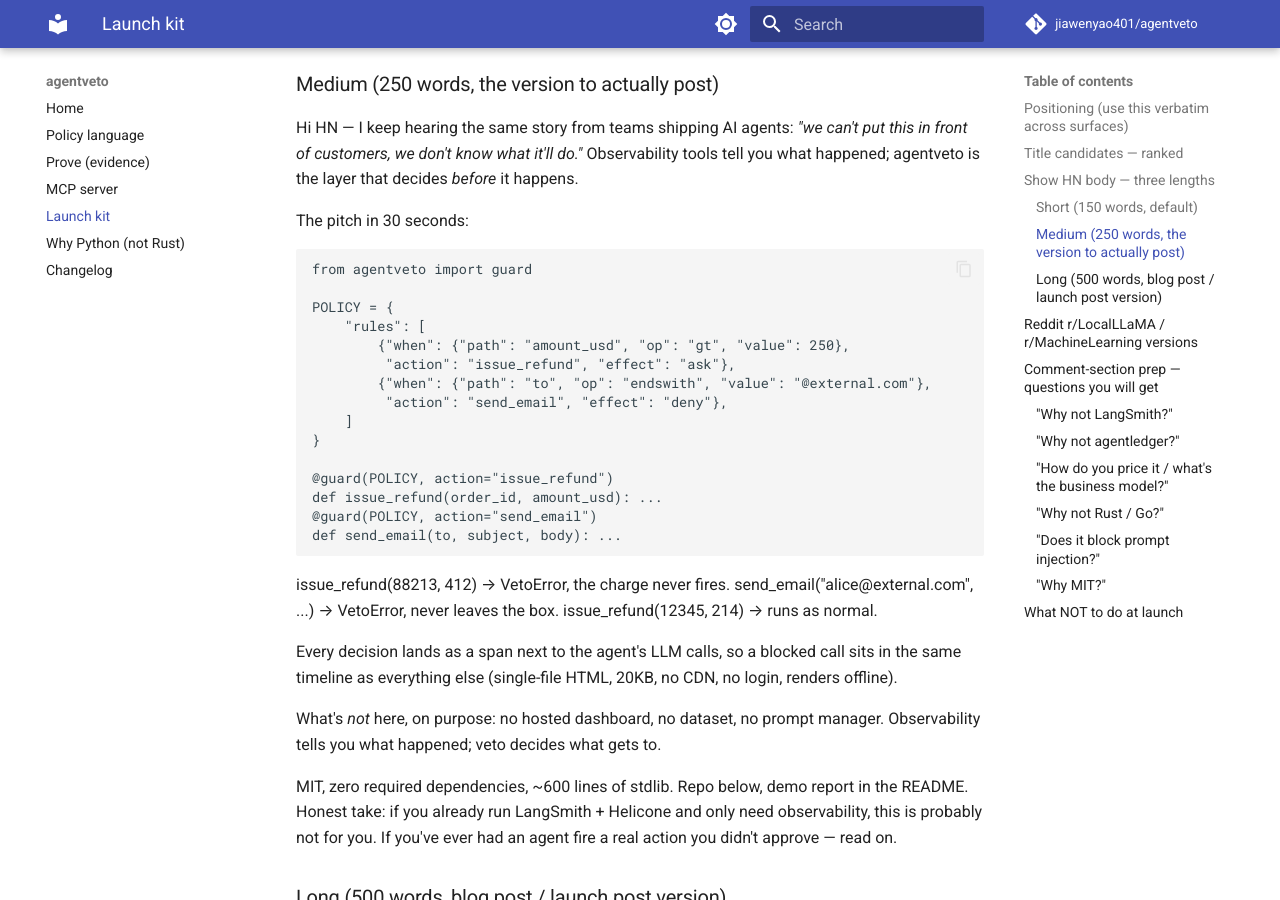
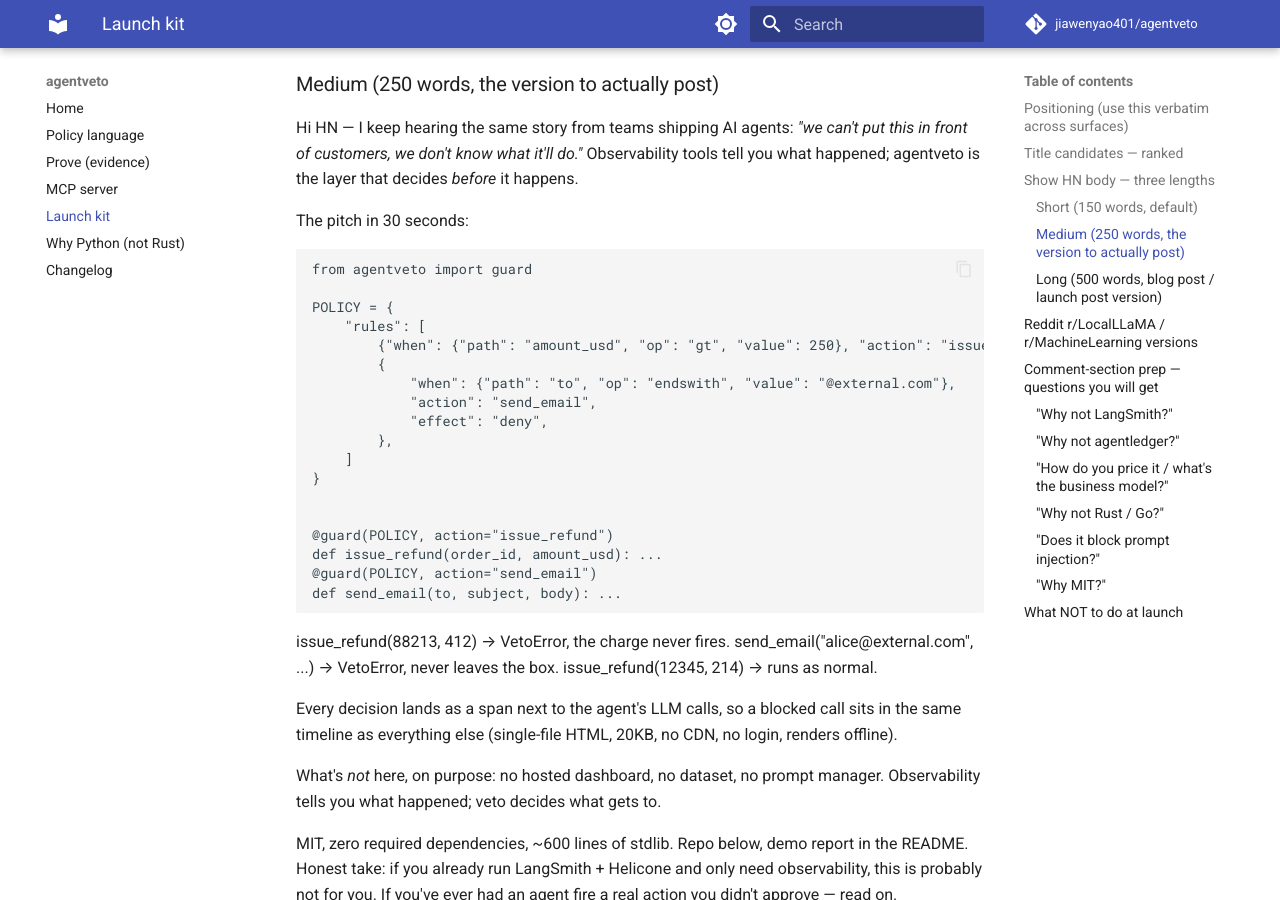
Before and after one commit to jiawenyao401/agentveto, an MkDocs documentation site: the page built from docs/launch.md, in a window 1280 px wide and 900 px high, scrolled down 1710 px. Built offline with MkDocs 1.6.1 and Material for MkDocs 9.7.7, drawn with Linux system fonts in a browser that asks for light colours; comment, search, counter and statistics services are not loaded.

Commit message:
docs: roll forward uncommitted polish + ruff normalize full repo
Mixed commit, deliberately not split:

- README, HANDOFF, docs/launch, docs/policy, docs/prove: small content
  polishes left dangling from earlier sessions -- reformatting code
  examples that were rewritten in V1.5 (nested dicts, current operator
  set, current @guard signature). No claim that any one of them was
  urgent on its own, but they had been sitting uncommitted across
  multiple sessions and would be picked up by the next push anyway.
- examples/basic.py, examples/demo.py, docs/prove.md: ruff format
  normalized (CI lint scope is now ".").

Pure formatter passes should be separated, but in this case the same
files were already undergoing content edits, so a single commit keeps
the diff readable end-to-end.

```diff
--- a/docs/launch.md
+++ b/docs/launch.md
@@ -76,12 +76,15 @@ from agentveto import guard
 
 POLICY = {
     "rules": [
-        {"when": {"path": "amount_usd", "op": "gt", "value": 250},
-         "action": "issue_refund", "effect": "ask"},
-        {"when": {"path": "to", "op": "endswith", "value": "@external.com"},
-         "action": "send_email", "effect": "deny"},
+        {"when": {"path": "amount_usd", "op": "gt", "value": 250}, "action": "issue_refund", "effect": "ask"},
+        {
+            "when": {"path": "to", "op": "endswith", "value": "@external.com"},
+            "action": "send_email",
+            "effect": "deny",
+        },
     ]
 }
+
 
 @guard(POLICY, action="issue_refund")
 def issue_refund(order_id, amount_usd): ...
```
Also changed, not shown: HANDOFF.md (+19 -6 lines), README.md (+30 -16 lines), docs/policy.md (+9 -8 lines), docs/prove.md (+4 -4 lines), 2 other files.
